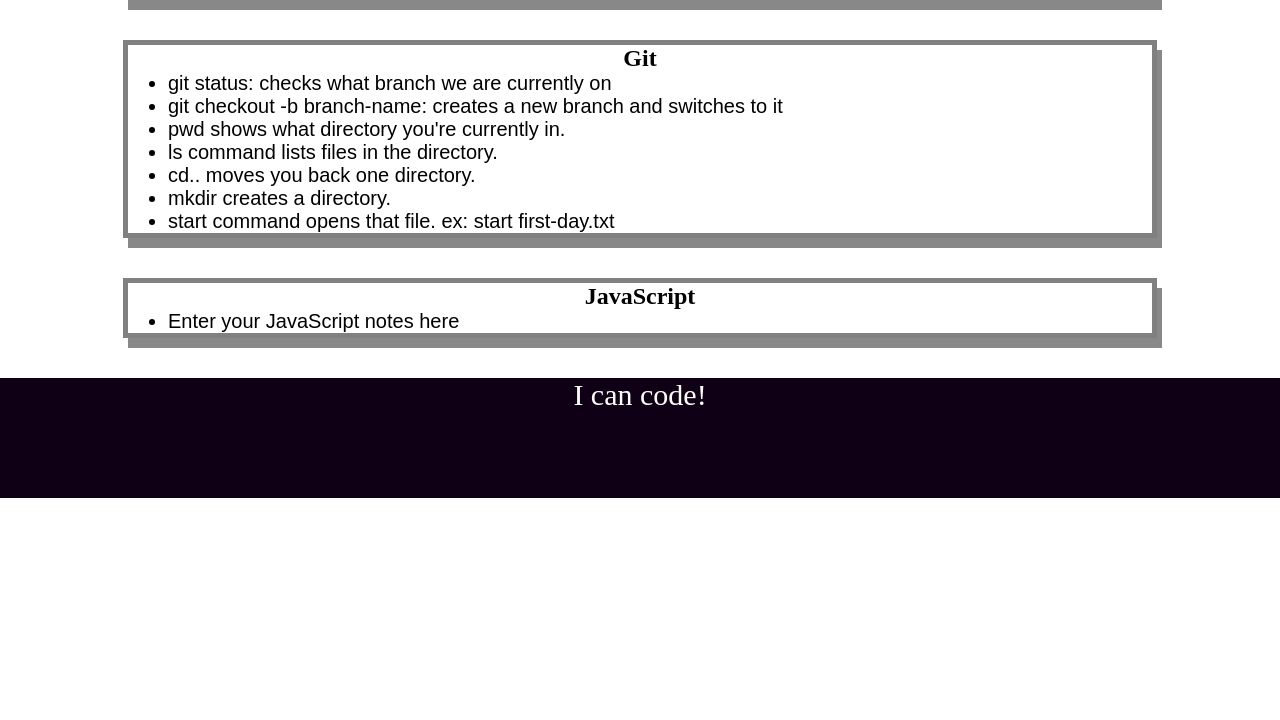
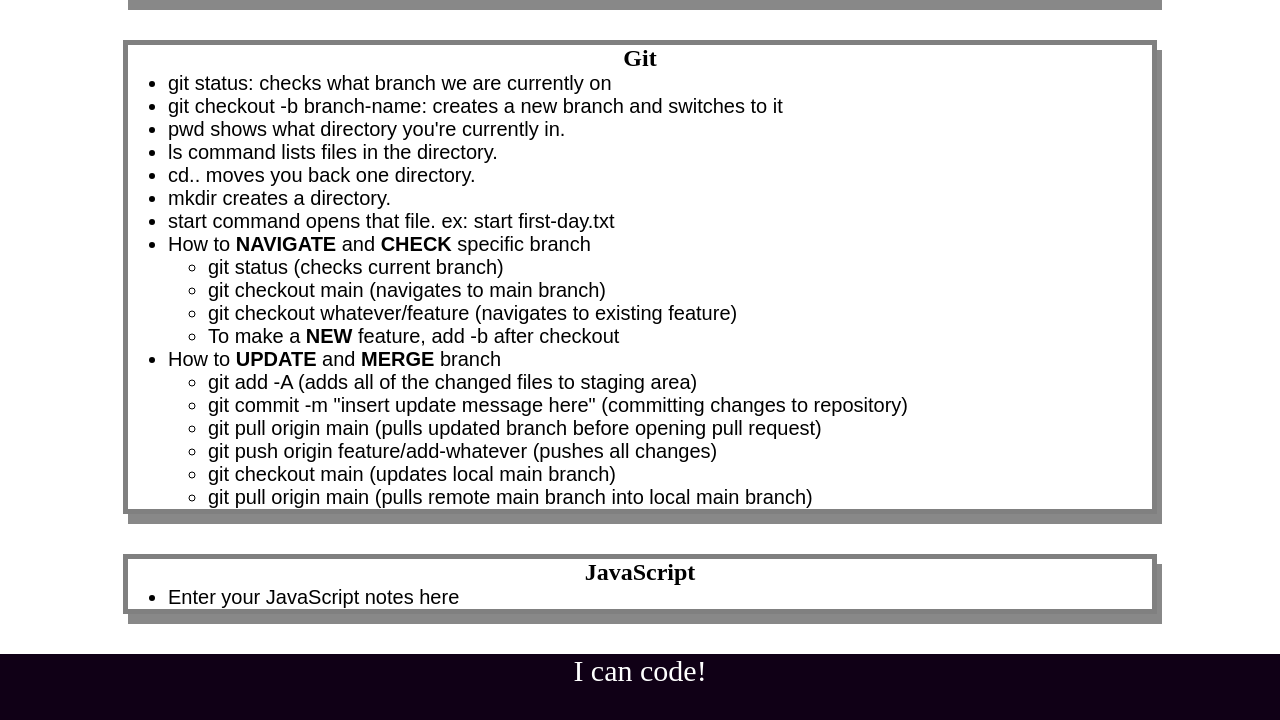
Before and after one commit to authorixed/prework-study-guide, a plain HTML site: page index.html in a window 1280 px wide. Shown: the part 826-1546 px from the top of the page. Before the commit the page ends 1324 px from the top, so only its background shows below. Drawn offline with Linux system fonts and the light colour scheme.

Commit message:
updating CSS file

```diff
--- a/index.html
+++ b/index.html
@@ -10,7 +10,7 @@
   <body>
     <header id="top">
       <h1>Prework Study Guide</h1>
-      <img src="./assets/bowtie-cat.png" alt="Profile image of cat wearing a bow tie." />
+      <img src="https://gifdb.com/images/high/umiko-ahagon-desktop-programming-eg5f8g2281ekfhde.gif" alt="Profile image of cat wearing a bow tie." />
     </header>
     <main>
       <section class="card" id="html-section">
@@ -80,6 +80,22 @@
           <li>cd.. moves you back one directory.</li>
           <li>mkdir creates a directory.</li>
           <li>start command opens that file. ex: start first-day.txt</li>
+          <li>How to <b>NAVIGATE</b> and <b>CHECK</b> specific branch</li>
+            <ul>
+              <li>git status (checks current branch)</li>
+              <li>git checkout main (navigates to main branch)</li>
+              <li>git checkout whatever/feature (navigates to existing feature)</li>
+              <li>To make a <b>NEW</b> feature, add -b after checkout</li>
+            </ul>
+          <li>How to <b>UPDATE</b> and <b>MERGE</b> branch</li>
+            <ul>
+              <li>git add -A (adds all of the changed files to staging area)</li>
+              <li>git commit -m "insert update message here" (committing changes to repository)</li>
+              <li>git pull origin main (pulls updated branch before opening pull request)</li>
+              <li>git push origin feature/add-whatever (pushes all changes)</li>
+              <li>git checkout main (updates local main branch)</li>
+              <li>git pull origin main (pulls remote main branch into local main branch)</li>
+            </ul>
         </ul>
       </section>
 
```
